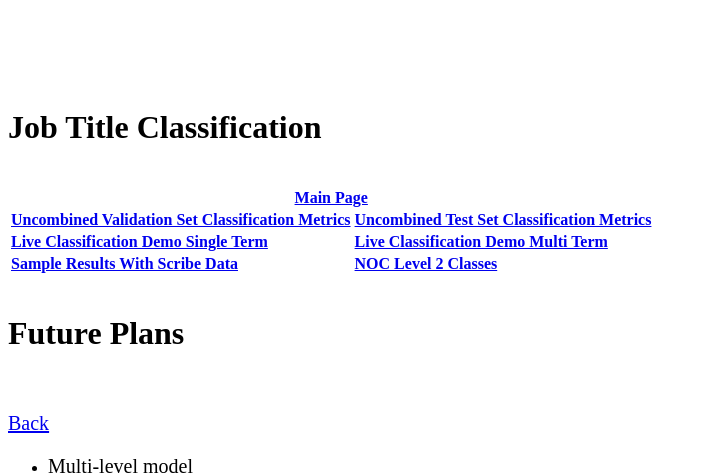
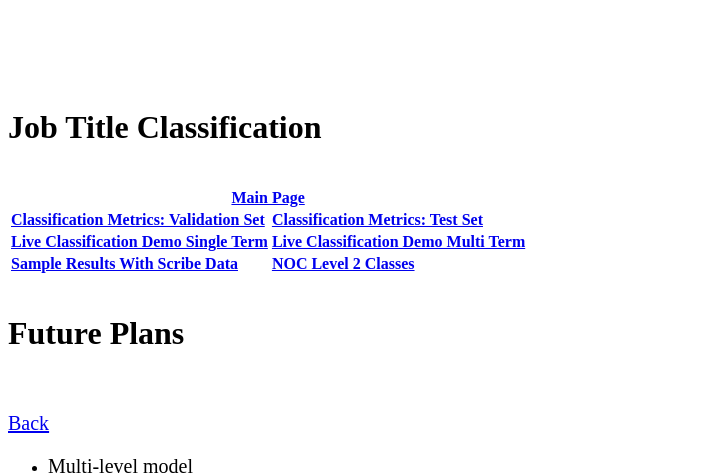
Before and after one commit to kotoroshinoto/whostheboss, a Flask app: page /future_plans in a window 1280 px wide. Shown: the top 476 px of the page, without its empty margins (0-707 px from the left). Run offline with Flask 2, Linux system fonts and the light colour scheme; parts of the project's set-up code (start-up, migrations or seed data) failed here and were passed over; some libraries are stand-ins or nearby versions.

Commit message:
some more cleanup given the combined model is gone

```diff
--- a/scribe_classifier/flask_demo/templates/layout.html
+++ b/scribe_classifier/flask_demo/templates/layout.html
@@ -13,8 +13,8 @@
             <td colspan="2" style="text-align:center"><a href="/">Main Page</a></td>
         </tr>
         <tr>
-            <td><a href="/model_uncombined_validate">Uncombined Validation Set Classification Metrics</a></td>
-            <td><a href="/model_uncombined_test">Uncombined Test Set Classification Metrics</a></td>
+            <td><a href="/model_validate">Classification Metrics: Validation Set</a></td>
+            <td><a href="/model_test">Classification Metrics: Test Set</a></td>
         </tr>
         <tr>
             <td><a href="/input">Live Classification Demo Single Term</a></td>
--- a/scribe_classifier/flask_demo/views.py
+++ b/scribe_classifier/flask_demo/views.py
@@ -145,19 +145,19 @@ def imbalanced_classes_page():
     return render_template("imbalanced_classes.html")
 
 
-@app.route('/model_uncombined_validate')
-def uncombined_validation_results_page():
+@app.route('/model_validate')
+def validation_results_page():
     return render_template('model_validate.html',
-                           switch_link_url="/model_uncombined_test",
+                           switch_link_url="/model_test",
                            switch_link_text="Classification Metrics",
                            model_type="Validation Set:",
                            dataframe=valid_report.get_report_dataframe().to_html(index=False, classes=["table", "table-bordered", "table-striped"]))
 
 
-@app.route('/model_uncombined_test')
-def uncombined_test_results_page():
+@app.route('/model_test')
+def test_results_page():
     return render_template('model_validate.html',
-                           switch_link_url="/model_uncombined_validate",
+                           switch_link_url="/model_validate",
                            switch_link_text="Classification Metrics",
                            model_type="Test Set:",
                            dataframe=test_report.get_report_dataframe().to_html(index=False, classes=["table", "table-bordered", "table-striped"]))
--- a/scribe_classifier/main.py
+++ b/scribe_classifier/main.py
@@ -5,6 +5,7 @@ from scribe_classifier.cli import db_tidy_main_cli
 from scribe_classifier.cli import training_set_cli
 from scribe_classifier.cli import pull_scribe_data_cli
 from scribe_classifier.cli import keras_classifier_cli
+
 
 @click.group()
 def main():
```
